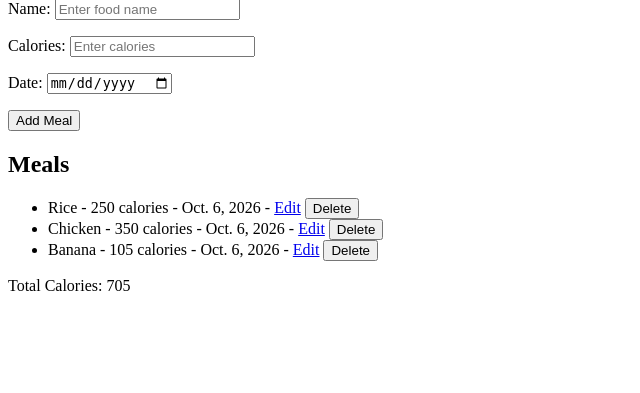
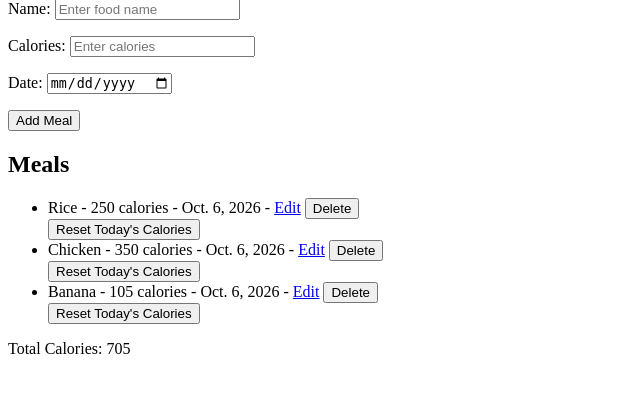
Before and after one commit to sirdrick037-svg/nutrilog, a Django app: page / in a window 1280 px wide. Shown: the part 128-521 px from the top of the page, without its empty margins (0-640 px from the left). Run offline with Django 5.2, Linux system fonts and the light colour scheme; data comes from the database, SQL or seed files in the repository.

Commit message:
Add reset today functionality and update URL routing

```diff
--- a/nutrilog/meal_log/templates/meal_log/home.html
+++ b/nutrilog/meal_log/templates/meal_log/home.html
@@ -48,6 +48,14 @@
         Delete
     </button>
 </form>
+
+      <form method="POST" action="{% url 'reset_today' %}">
+    {% csrf_token %}
+    <button type="submit"
+            onclick="return confirm('Are you sure you want to reset today’s calories?');">
+        Reset Today's Calories
+    </button>
+</form>
                 </li>
 
             {% endfor %}
--- a/nutrilog/meal_log/views.py
+++ b/nutrilog/meal_log/views.py
@@ -60,3 +60,10 @@ def delete_meal(request, meal_id):
         return redirect('home')
 
     return redirect('home')
+
+def reset_today(request):
+    if request.method == 'POST':
+        today = timezone.localdate()
+        MealEntry.objects.filter(date=today).delete()
+
+    return redirect('home')
--- a/nutrilog/nutrilog/urls.py
+++ b/nutrilog/nutrilog/urls.py
@@ -16,11 +16,12 @@ Including another URLconf
 """
 from django.contrib import admin
 from django.urls import path
-from meal_log.views import edit_meal, home,delete_meal
+from meal_log.views import edit_meal, home,delete_meal, reset_today
 
 urlpatterns = [
     path('admin/', admin.site.urls),
     path('', home, name='home'),
     path('edit/<int:meal_id>/',edit_meal,name='edit_meal'),
+    path('reset-today/', reset_today, name='reset_today'),
     path('delete/<int:meal_id>/',delete_meal,name='delete_meal'),
 ]
```
